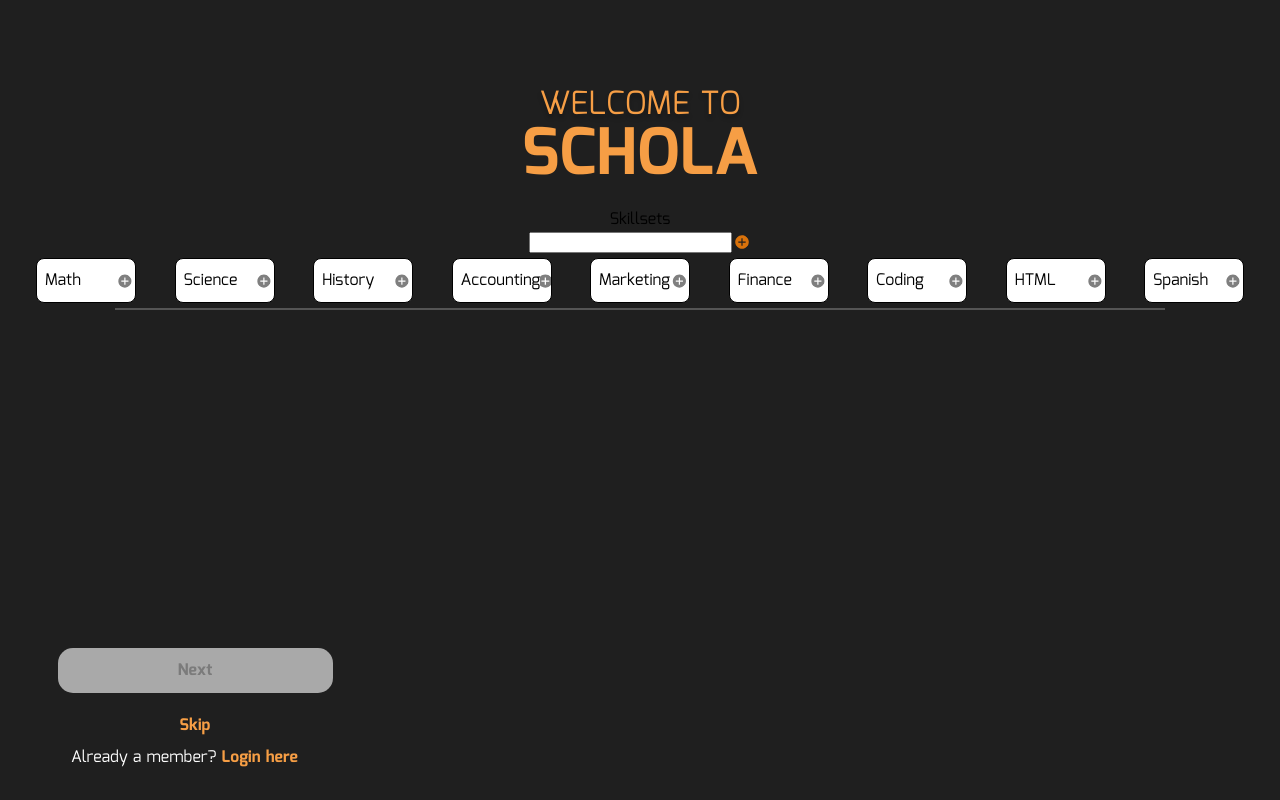
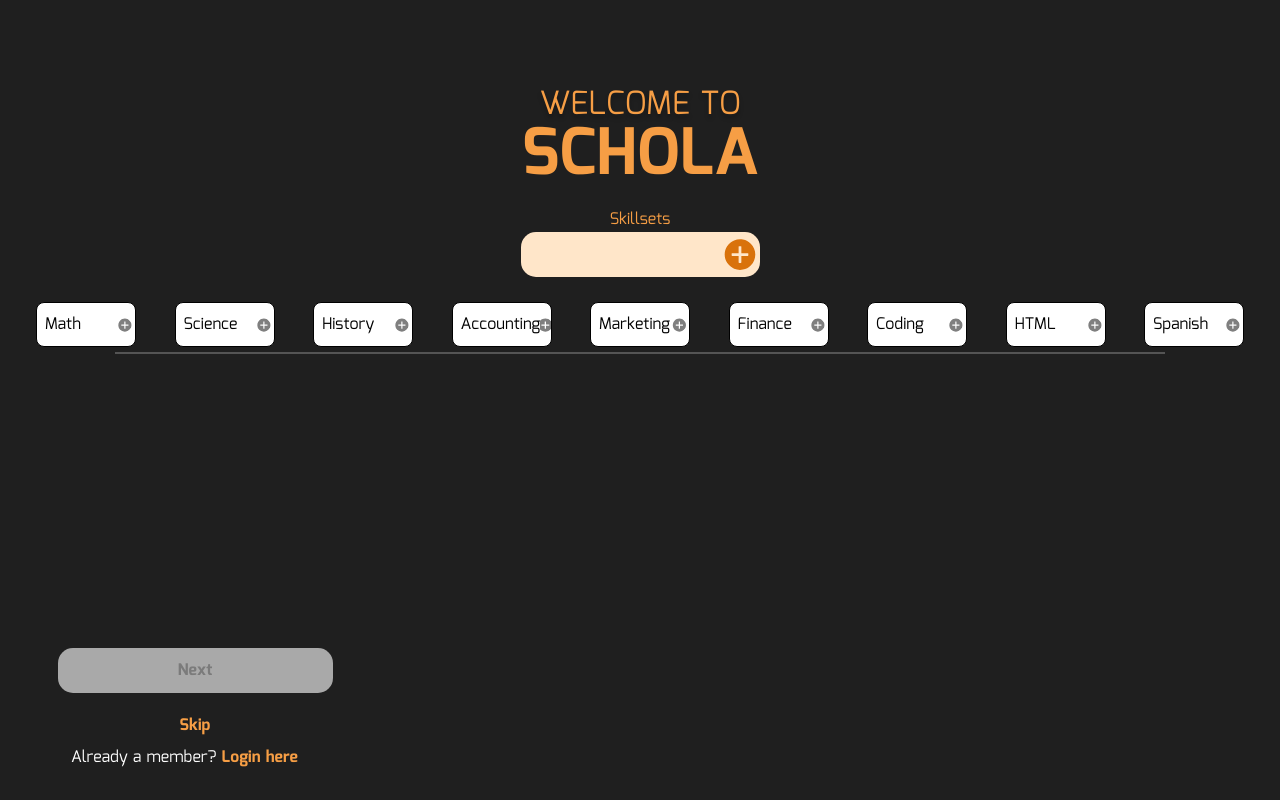
Before and after one commit to barboa91/DSH-Frontend, a React (Create React App) app: page /editskills in a window 1280 px wide. Built offline with nearby package versions, Linux system fonts and the light colour scheme.

Commit message:
added better styling for editskills

```diff
--- a/src/components/EditSkills.jsx
+++ b/src/components/EditSkills.jsx
@@ -25,6 +25,9 @@ const EditSkills = (props) =>{
         setCustSkill(e.target.value)
     }
     const addCustom= (skill)=>{
+        if(skill.length <1){
+            return;
+        }
         setRemoveSkill([...removeSkill, skill] )
     }
     useEffect(()=>{
--- a/src/style/editskill.css
+++ b/src/style/editskill.css
@@ -1,3 +1,7 @@
+*{
+    box-sizing: border-box;
+}
+
 .title{
         color:#F69E45
 }
@@ -75,6 +79,7 @@
 .cusSkill{
     display: flex;
     justify-content: center;
+    margin-bottom:20px
 }
 #bigCross{
     display: block;
@@ -118,3 +123,21 @@
     font-family: Mina-Bold;
     display: inline;
 }
+#skilltitle{
+    color:#F69E45;
+}
+.customSkill{
+    border-radius: 15px 0px 0px 15px ;
+    background-color: #FFE6C9;
+    height: 45px;
+    border: 0px solid black;
+    border-style:solid;
+}
+#bigCross{
+    margin-left: 0px;
+    border: 0px;
+    border-radius: 0px 15px 15px 0px ;
+    height: 45px;
+    width: 40px;
+    background-color: #FFE6C9;
+}
```
